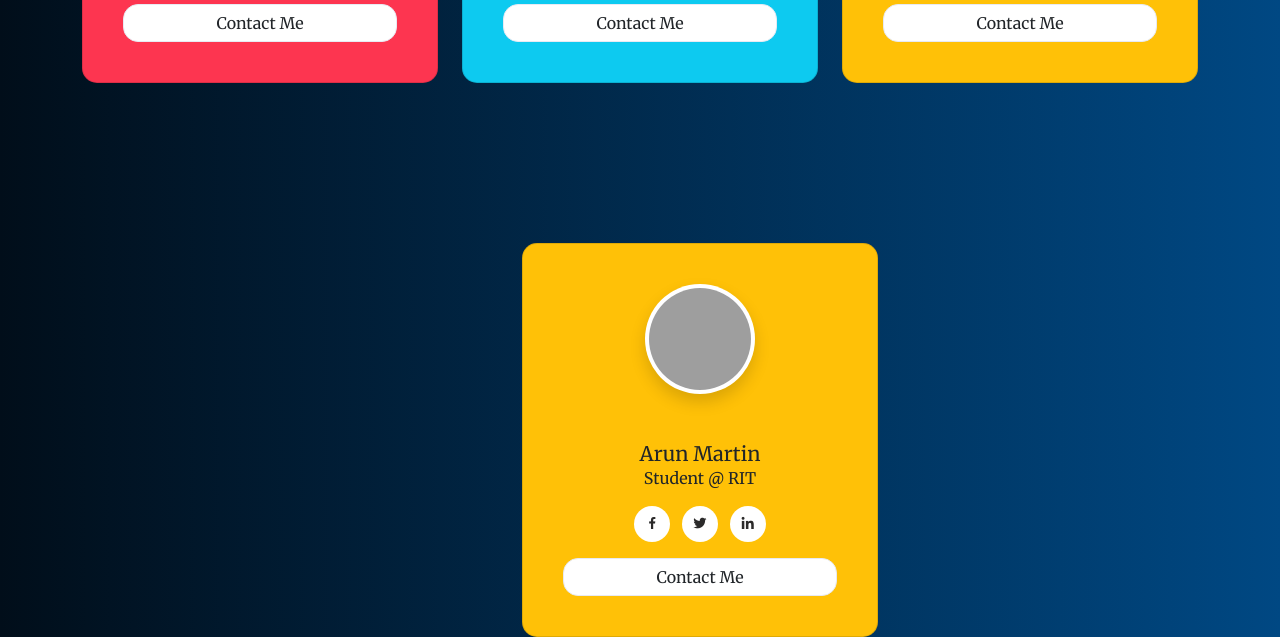
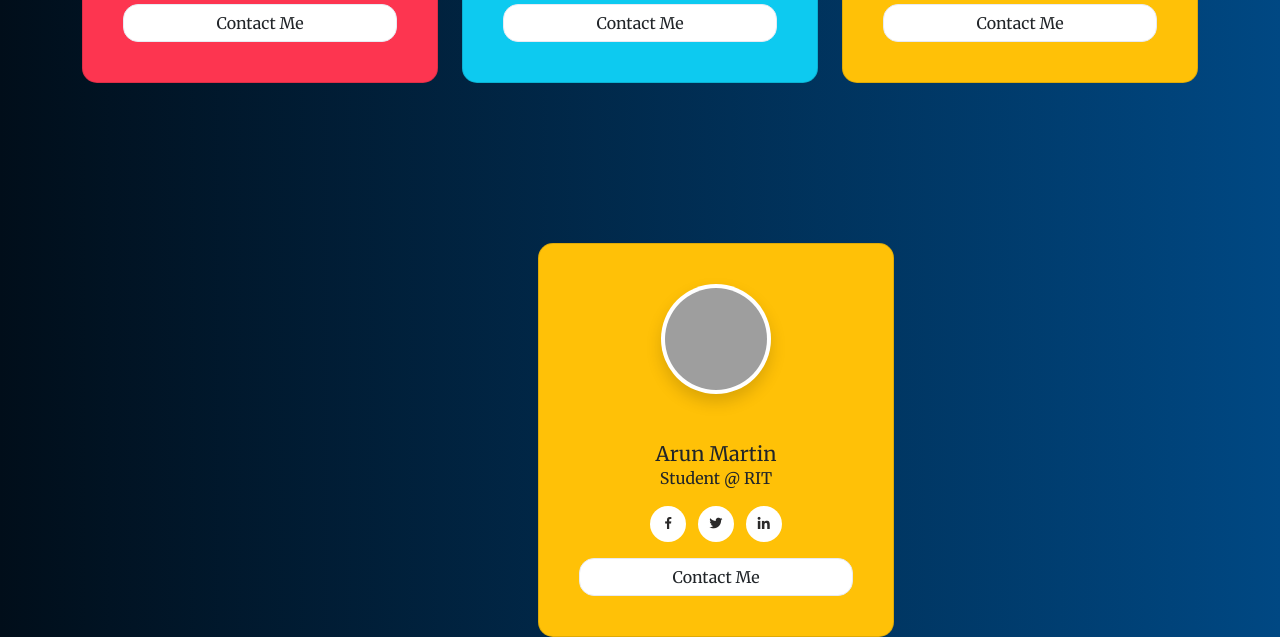
Before and after one commit to AlanGladston/stroke-prediction-mini-project, a Flask app: page /cta in a window 1280 px wide. Shown: the part 644-1281 px from the top of the page. Run offline with Flask 3, Linux system fonts and the light colour scheme; parts of the project's set-up code (start-up, migrations or seed data) failed here and were passed over; some libraries are stand-ins or nearby versions; grey boxes are pictures that could not be loaded.

Commit message:
changes to contact css

```diff
--- a/static/ctastyles.css
+++ b/static/ctastyles.css
@@ -8,7 +8,7 @@ body {
 }
 
 .id{
-    margin-left : 440px;
+    margin-left : 57vh;
 }
 /* Navigation bar */
 .col{
```
Also changed, not shown: templates/result.html (added).
